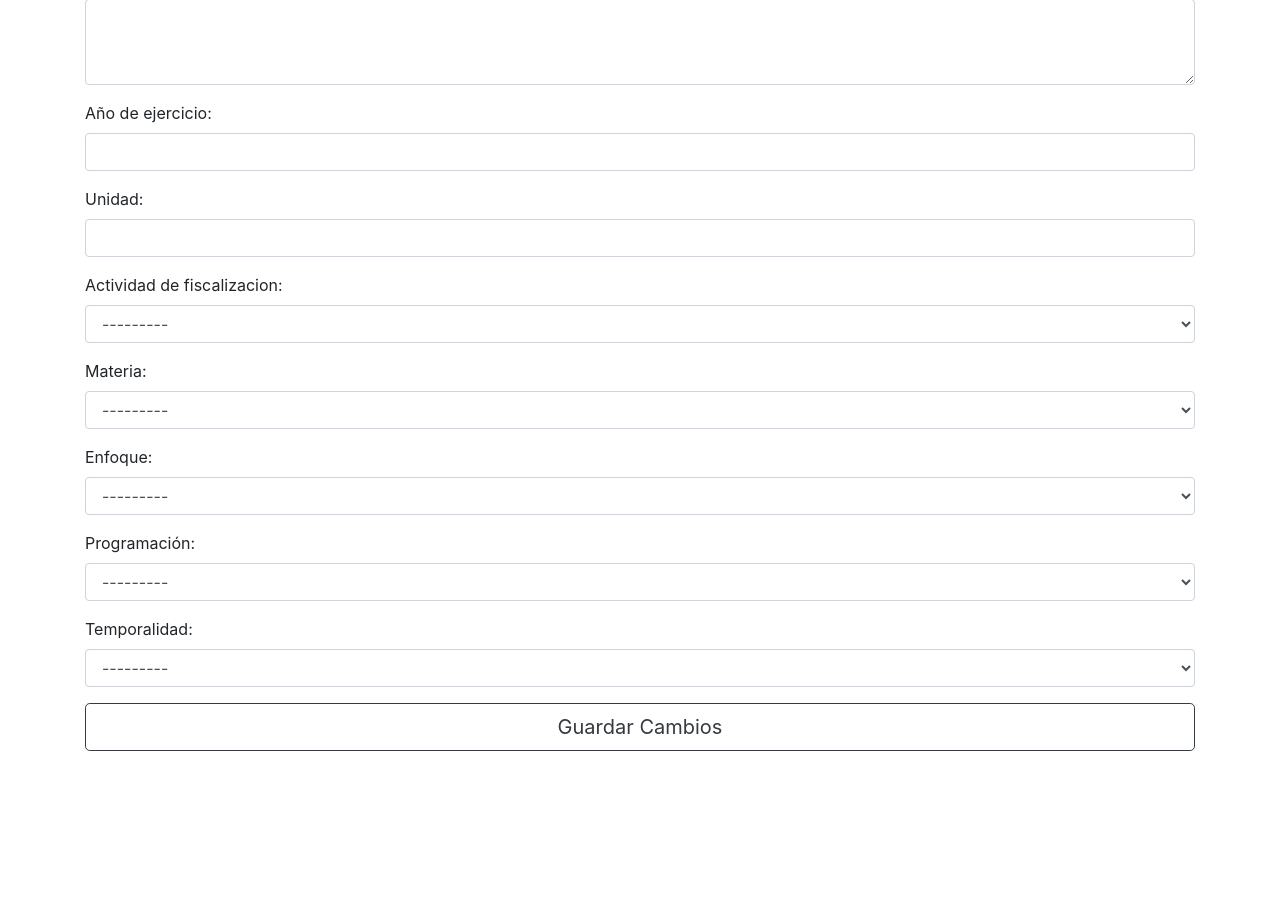
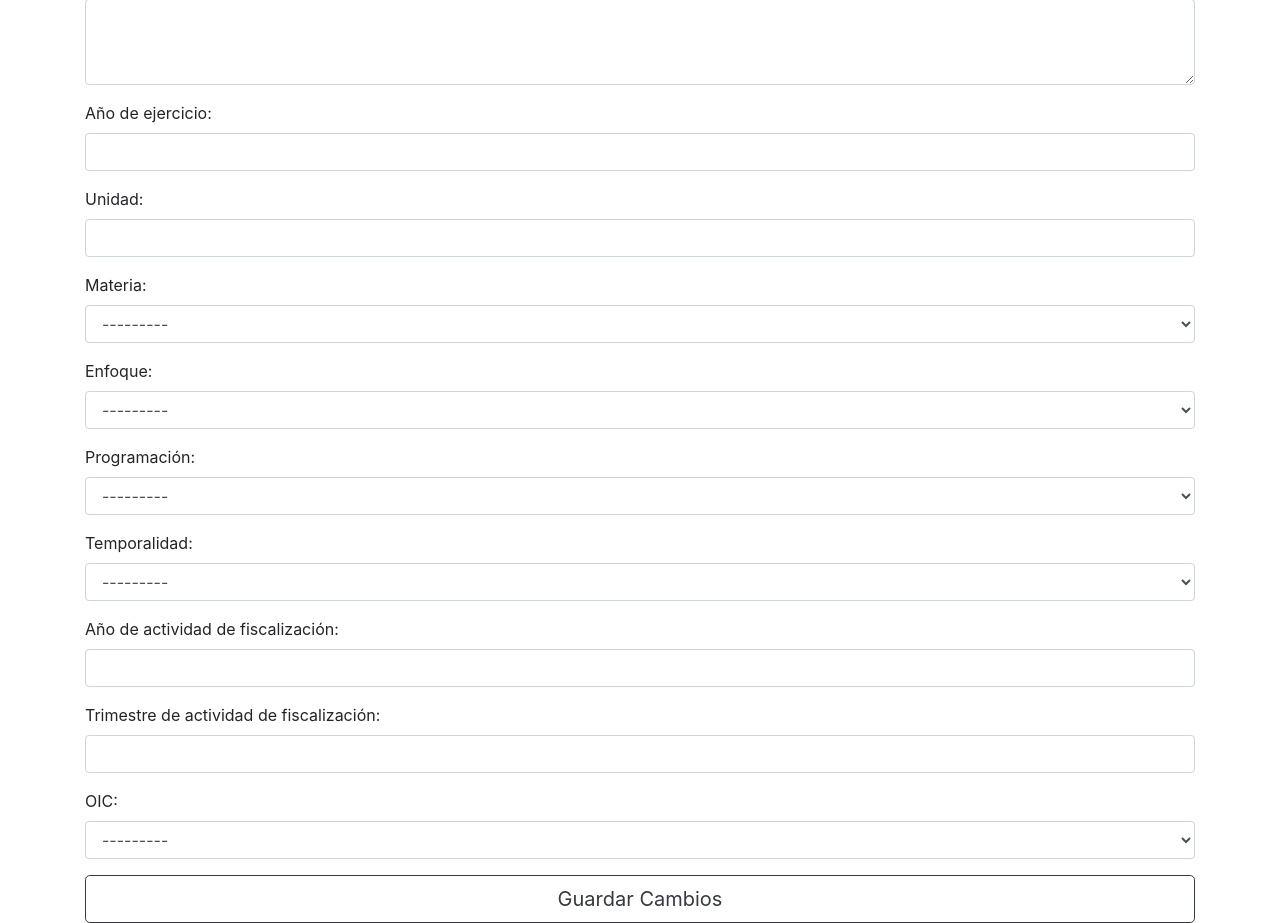
Before and after one commit to bytelu/PSCG-Management-Monitoring-and-Control-Platform, a Django app: template templates/auditoria_detalle.html in a window 1280 px wide. Shown: the part 672-1595 px from the top of the page. Before the commit the page ends 1423 px from the top, so only its background shows below. Run offline with Django 5.2, Linux system fonts and the light colour scheme; the template is opened without the code that fills it: values that come from a table or form of the project are taken from there, others are empty; some libraries are stand-ins or nearby versions.

Commit message:
Modificacion de datos de actividad de fiscalización dentro de detalle de auditoria.

```diff
--- a/OICSec/forms.py
+++ b/OICSec/forms.py
@@ -1,14 +1,15 @@
 from django import forms
-
-from .models import Auditoria
+from .models import Auditoria, ActividadFiscalizacion, Oic
 
 
 class AuditoriaForm(forms.ModelForm):
+    anyo = forms.IntegerField(label='Año de actividad de fiscalización', required=False, widget=forms.NumberInput(attrs={'class': 'form-control'}))
+    trimestre = forms.IntegerField(label='Trimestre de actividad de fiscalización', required=False, widget=forms.NumberInput(attrs={'class': 'form-control'}))
+    id_oic = forms.ModelChoiceField(queryset=Oic.objects.all(), label='OIC', required=False, widget=forms.Select(attrs={'class': 'form-control select2'}))
+
     class Meta:
         model = Auditoria
-        fields = '__all__'  # Incluye todos los campos del modelo
-
-        # Cambia los labels de los campos según tus necesidades
+        fields = ['denominacion', 'numero', 'objetivo', 'oportunidad', 'alcance', 'ejercicio', 'unidad', 'id_materia', 'id_enfoque', 'id_programacion', 'id_temporalidad']
         labels = {
             'denominacion': 'Denominación:',
             'numero': 'Número:',
@@ -17,14 +18,11 @@ class AuditoriaForm(forms.ModelForm):
             'alcance': 'Alcance:',
             'ejercicio': 'Año de ejercicio:',
             'unidad': 'Unidad:',
-            'id_actividad_fiscalizacion': 'Actividad de fiscalizacion:',
             'id_materia': 'Materia:',
             'id_enfoque': 'Enfoque:',
             'id_programacion': 'Programación:',
             'id_temporalidad': 'Temporalidad:'
         }
-
-        # Agrega clases de Bootstrap a los campos del formulario
         widgets = {
             'denominacion': forms.Textarea(attrs={'class': 'form-control', 'rows': 2}),
             'numero': forms.NumberInput(attrs={'class': 'form-control'}),
@@ -33,9 +31,27 @@ class AuditoriaForm(forms.ModelForm):
             'alcance': forms.Textarea(attrs={'class': 'form-control', 'rows': 3}),
             'ejercicio': forms.TextInput(attrs={'class': 'form-control'}),
             'unidad': forms.TextInput(attrs={'class': 'form-control'}),
-            'id_actividad_fiscalizacion': forms.Select(attrs={'class': 'form-control select2'}),
             'id_materia': forms.Select(attrs={'class': 'form-control select2'}),
             'id_enfoque': forms.Select(attrs={'class': 'form-control select2'}),
             'id_programacion': forms.Select(attrs={'class': 'form-control select2'}),
             'id_temporalidad': forms.Select(attrs={'class': 'form-control select2'})
         }
+
+    def __init__(self, *args, **kwargs):
+        super().__init__(*args, **kwargs)
+        if self.instance.id_actividad_fiscalizacion:
+            self.fields['anyo'].initial = self.instance.id_actividad_fiscalizacion.anyo
+            self.fields['trimestre'].initial = self.instance.id_actividad_fiscalizacion.trimestre
+            self.fields['id_oic'].initial = self.instance.id_actividad_fiscalizacion.id_oic
+
+    def save(self, commit=True):
+        instance = super().save(commit=False)
+        if instance.id_actividad_fiscalizacion is None:
+            instance.id_actividad_fiscalizacion = ActividadFiscalizacion()
+        instance.id_actividad_fiscalizacion.anyo = self.cleaned_data.get('anyo')
+        instance.id_actividad_fiscalizacion.trimestre = self.cleaned_data.get('trimestre')
+        instance.id_actividad_fiscalizacion.id_oic = self.cleaned_data.get('id_oic')
+        if commit:
+            instance.id_actividad_fiscalizacion.save()
+            instance.save()
+        return instance
--- a/templates/auditoria_detalle.html
+++ b/templates/auditoria_detalle.html
@@ -7,9 +7,7 @@
             <a href="{% url 'auditorias' %}" class="btn btn-outline-dark">
                 <i class="fas fa-arrow-left"></i>
             </a>
-
         </div>
-
     </div>
     {% if result %}
         <div class="alert alert-success mt-3" role="alert">
@@ -17,7 +15,7 @@
         </div>
     {% endif %}
     {% if error %}
-        <div class="alert alert-success mt-3" role="alert">
+        <div class="alert alert-danger mt-3" role="alert">
             <strong>Ha surgido un error con el guardado de los datos. | {{ error }}</strong>
         </div>
     {% endif %}
@@ -57,6 +55,4 @@
             </div>
         </div>
     </form>
-
-
 {% endblock %}
```
